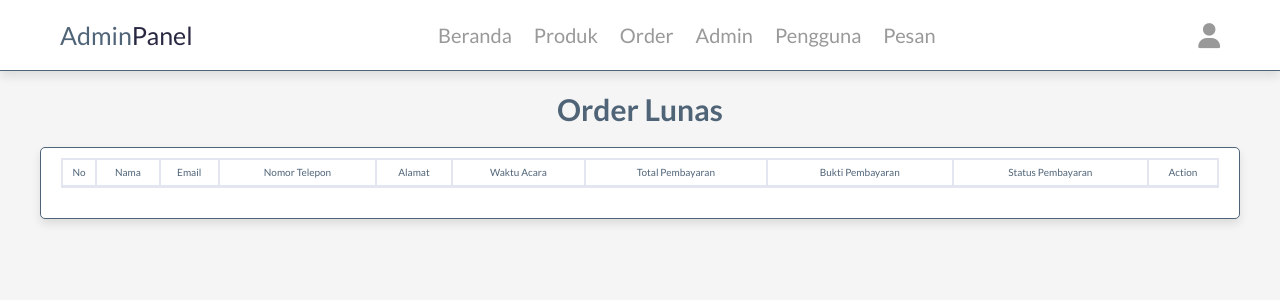
After one commit to RicoGanteng-90/food-website-backend-ORI, a PHP site: page /admin/lunas.php in a window 1280 px wide. The commit adds this page. Shown: the top 300 px of the page. Run offline with PHP 8.4, Linux system fonts and the light colour scheme; a user stored in the database is signed in; data comes from the database, SQL or seed files in the repository; data that the repository does not hold is empty; some libraries are stand-ins or nearby versions.

Commit message:
lunas, belum lunas
lunas, belum lunas

```diff
--- /dev/null
+++ b/admin/lunas.php
@@ -0,0 +1,153 @@
+<?php
+
+include '../components/connect.php';
+
+session_start();
+
+$admin_id = $_SESSION['admin_id'];
+
+if(!isset($admin_id)){
+   header('location:admin_login.php');
+};
+
+if(isset($_POST['update_payment'])){
+
+   $order_id = $_POST['order_id'];
+   $order_id = filter_var($order_id, FILTER_SANITIZE_STRING);
+   $payment_status = $_POST['payment_status'];
+   $payment_status = filter_var($payment_status, FILTER_SANITIZE_STRING);
+
+   $update_status = $conn->prepare("UPDATE `orders` SET  payment_status = ? WHERE id = ?");
+   $update_status->execute([$payment_status, $order_id]);
+
+   $message[] = 'status diperbarui';
+}
+
+if(isset($_GET['delete'])){
+   $delete_id = $_GET['delete'];
+   $delete_order = $conn->prepare("DELETE FROM `orders` WHERE id = ?");
+   $delete_order->execute([$delete_id]);
+   header('location:lunas.php');
+}
+
+?>
+
+<!DOCTYPE html>
+<html lang="en">
+<head>
+   <meta charset="UTF-8">
+   <meta http-equiv="X-UA-Compatible" content="IE=edge">
+   <meta name="viewport" content="width=device-width, initial-scale=1.0">
+   <title>Placed Order</title>
+
+   <!-- Logo Title Bar -->
+   <link rel="icon" href="../images/logofanny.png"
+   type="image/x-icon" class="LOGO">
+
+   <!-- font awesome cdn link  -->
+   <link rel="stylesheet" href="https://cdnjs.cloudflare.com/ajax/libs/font-awesome/6.1.1/css/all.min.css">
+
+   <!-- font google -->
+   <link rel="stylesheet" href="https://stackpath.bootstrapcdn.com/font-awesome/4.7.0/css/font-awesome.min.css"
+      type="text/css" media="all"/>
+   <link rel="stylesheet" href="https://fonts.googleapis.com/css?family=Amatic+SC%3A400%2C700%7CLato%3A400%2C700%2C400italic%2C700italic&amp;ver=4.9.8"
+      type="text/css" media="screen"/>
+   <link rel="preconnect" href="https://fonts.googleapis.com">
+   <link rel="preconnect" href="https://fonts.gstatic.com" crossorigin>
+   <link href="https://fonts.googleapis.com/css2?family=Poppins:wght@400;500;700&display=swap" rel="stylesheet">
+
+   <!-- custom css file link  -->
+   <link rel="stylesheet" href="../css/admin_style.css">
+
+</head>
+<body>
+
+<?php include '../components/admin_header.php' ?>
+
+<!-- placed orders section starts  -->
+
+<section class="placed-orders">
+
+   <h1 class="heading">Order Lunas</h1>
+
+   <div class="box-container">
+
+
+   <div class="box">
+   <table class="table table-bordered" id="dataTable" width="100%" cellspacing="0">
+      <thead>
+         <tr>
+            <td>No</td>
+            <td>Nama</td>
+            <td>Email</td>
+            <td>Nomor Telepon</td>
+            <td>Alamat</td>
+            <td>Waktu Acara</td>
+            <td>Total Pembayaran</td>
+            <td>Bukti Pembayaran</td>
+            <td>Status Pembayaran</td>
+            <td>Action</td>
+         </tr>
+      </thead>
+
+      <?php
+      $select_orders = $conn->prepare("SELECT orders.id, orders.user_id, orders.name, orders.email, orders.number, orders.address, orders.event_time, orders.total_price, orders.proof_payment, orders.payment_status
+      FROM orders
+      WHERE payment_status = 'Lunas';");
+      $select_orders->execute();
+      if($select_orders->rowCount() > 0){
+         while($fetch_orders = $select_orders->fetch(PDO::FETCH_ASSOC)){
+   ?>
+         <tr>
+            <td><span><?= $fetch_orders['id']; ?></td>
+            <td><span><?= $fetch_orders['name']; ?></span></td>
+            <td><span><?= $fetch_orders['email']; ?></span></td>
+            <td><span><?= $fetch_orders['number']; ?></span></td>
+            <td><span><?= $fetch_orders['address']; ?></span></td>
+            <td><span><?= $fetch_orders['event_time']; ?></span></td>
+            <td><span><?php echo " " . number_format($fetch_orders['total_price'],0,',','.'); ?></span></td>
+            <form action="" method="POST" enctype="multipart/form-data">
+            <td><span><?= $fetch_orders['proof_payment']; ?></span></td>
+            <td>
+               <input type="hidden" name="order_id" value="<?= $fetch_orders['id']; ?>">
+               <select name="payment_status" class="drop-down-bayar">
+                  <option hidden value="<?= $fetch_orders['payment_status']; ?>" selected><?= $fetch_orders['payment_status']; ?></option>
+                  <option value="Belum lunas">Belum lunas</option>
+                  <option value="Lunas">Lunas</option>
+               </select>
+            </td>
+            <td>
+               <div class="flex-btn">
+               <input type="submit" value="update" class="btn-order" name="update_payment">
+               <a href="lunas.php?delete=<?= $fetch_orders['id']; ?>" class="delete-btn-order" onclick="return confirm('delete this order?');">hapus</a>
+               </div>
+            </td>
+            </form>
+         </tr>
+
+   <?php
+      }
+   }else{
+      echo '';
+   }
+   ?>
+   </table>
+   </div>
+   </div>
+</section>
+
+<!-- placed orders section ends -->
+
+
+
+
+
+
+
+
+
+<!-- custom js file link  -->
+<script src="../js/admin_script.js"></script>
+
+</body>
+</html>
```
Also changed, not shown: admin/belum_lunas.php (added, +153 -0 lines), admin/dashboard.php (+14 -14 lines).
